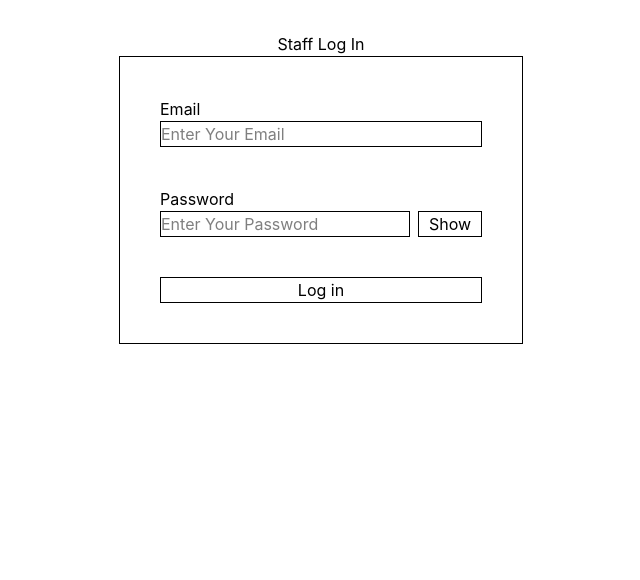
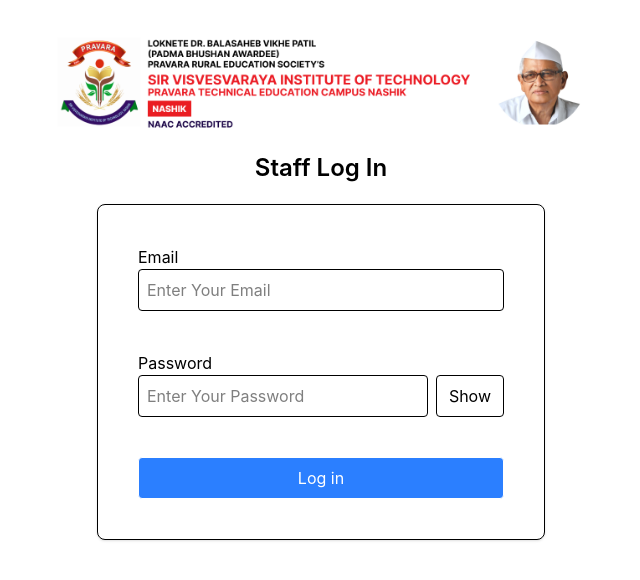
Before and after one commit to satyamrk18/React-Electron-Tailwind-Setup, a React (Vite) app: page /#/ in a window 1280 px wide. Shown: the top 580 px of the page, without its empty margins (319-959 px from the left). Built offline with nearby package versions, Linux system fonts and the light colour scheme.

Commit message:
student retrived successfull and also adding JWT aoken authentication

```diff
--- a/src/views/Home.jsx
+++ b/src/views/Home.jsx
@@ -1,10 +1,13 @@
-import { useState, useEffect } from "react";
+import { useState } from "react";
 import axios from "axios";
 import { useNavigate } from "react-router-dom";
+import Poster from "./../assets/college_poster.png";
+
 const Home = () => {
   const [staff, setStaff] = useState({ email: "", password: "" });
   const [showPass, setShowPass] = useState(false);
   const navigate = useNavigate();
+
   const LogIn = async () => {
     try {
       const response = await axios.post(
@@ -12,61 +15,65 @@ const Home = () => {
         staff
       );
       if (response) {
-        alert("Log in Succesfully");
+        localStorage.setItem("staff", response.data.data.email);
+        localStorage.setItem(
+          "staffjwtauthenticationToken",
+          response.data.token
+        );
+        alert("Log in Successfully");
         navigate("/students");
       } else {
-        alert("Please enter valied email and password !");
+        alert("Please enter valid email and password!");
       }
     } catch (err) {
-      console.log(err.response);
+      alert("please enter valid crdentials.");
     }
     setStaff({ email: "", password: "" });
   };
+
   return (
-    <div className="flex flex-col items-center justify-center">
-      <h1>Staff Log In</h1>
-      <form className="flex flex-col p-10 gap-10 border">
+    <div className="flex flex-col w-full items-center justify-start">
+      <img src={Poster} alt="SVIT poster" className="w-full h-auto" />
+
+      <h1 className="text-2xl font-semibold mt-5">Staff Log In</h1>
+
+      <form className="flex flex-col p-10 gap-10 border mt-5 w-full max-w-md bg-white rounded-lg shadow">
         <div className="flex flex-col">
           <label>Email</label>
           <input
             type="email"
             placeholder="Enter Your Email"
-            className="border"
+            className="border p-2 rounded"
             value={staff.email}
-            onChange={(e) => {
-              setStaff({ ...staff, email: e.target.value });
-            }}
+            onChange={(e) => setStaff({ ...staff, email: e.target.value })}
           />
         </div>
+
         <div className="flex flex-col">
           <label>Password</label>
           <div className="flex flex-row gap-2">
             <input
-              type={showPass ? "type" : "password"}
+              type={showPass ? "text" : "password"}
               placeholder="Enter Your Password"
+              className="border p-2 rounded w-full"
               value={staff.password}
-              className="border"
-              onChange={(e) => {
-                setStaff({ ...staff, password: e.target.value });
-              }}
+              onChange={(e) => setStaff({ ...staff, password: e.target.value })}
             />
+
             <button
               type="button"
-              className="border w-16 text-center"
-              onClick={() => {
-                setShowPass(!showPass);
-              }}
+              className="border px-3 cursor-pointer rounded"
+              onClick={() => setShowPass(!showPass)}
             >
               {showPass ? "Hide" : "Show"}
             </button>
           </div>
         </div>
+
         <button
-          className="border"
+          className="border py-2 cursor-pointer rounded bg-blue-500 text-white"
           type="button"
-          onClick={() => {
-            LogIn();
-          }}
+          onClick={LogIn}
         >
           Log in
         </button>
--- a/src/views/Students.jsx
+++ b/src/views/Students.jsx
@@ -1,10 +1,62 @@
-import Navbar from "./../components/Navbar"
+import Navbar from "./../components/Navbar";
+import Poster from "./../assets/college_poster.png";
+import { useEffect, useState } from "react";
+import axios from "axios";
+
 const Students = () => {
+  const [studentsData, setStudentsData] = useState([]);
+
+  // Getting the data from database
+  const LoadData = async () => {
+    try {
+      const response = await axios.get(
+        `${import.meta.env.VITE_API_URL}/students`,
+        {
+          headers: {
+            Authorization: `Bearer ${localStorage.getItem(
+              "staffjwtauthenticationToken"
+            )}`,
+          },
+        }
+      );
+
+      if (response.data?.data) {
+        setStudentsData(response.data.data);
+      } else {
+        alert("No students found!");
+      }
+    } catch (error) {
+      console.log(error);
+      alert("Something went wrong, please try again later.");
+    }
+  };
+
+  // Run on first page load
+  useEffect(() => {
+    LoadData();
+  }, []);
+
   return (
-    <div>
+    <div className="w-full">
+      {/* FULL WIDTH POSTER */}
+      <img src={Poster} alt="SVIT poster" className="w-full h-auto" />
+
       <Navbar />
-      <h1>all students</h1>
+
+      <div className="p-5">
+        {studentsData.length > 0 ? (
+          studentsData.map((studObj, index) => (
+            <div key={index} className="border p-2 my-2 rounded shadow">
+              <h2 className="text-lg font-semibold">{studObj.name}</h2>
+              <p className="text-sm text-gray-600">Roll No: {studObj.roll}</p>
+            </div>
+          ))
+        ) : (
+          <h1 className="text-center text-xl py-5">No Students Registered</h1>
+        )}
+      </div>
     </div>
   );
 };
+
 export default Students;
```
